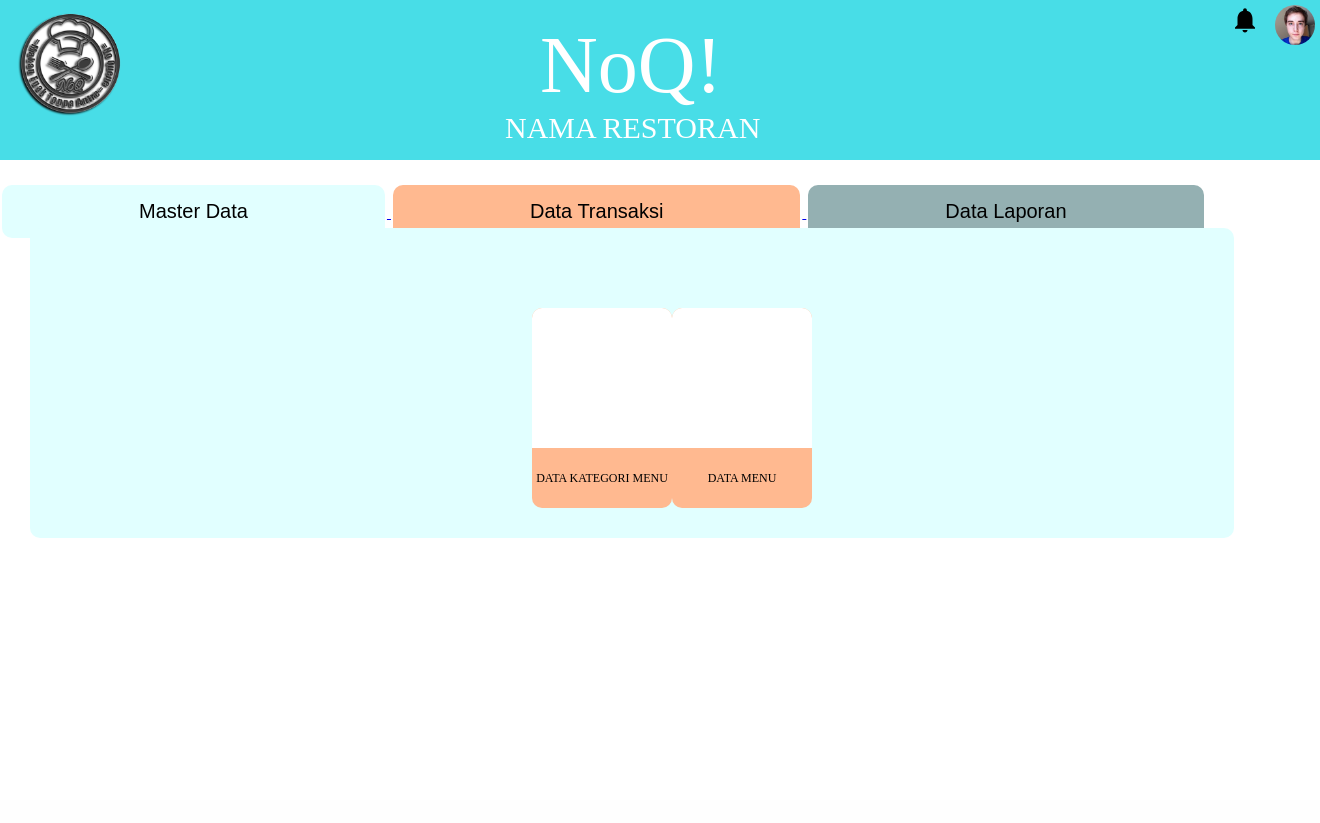
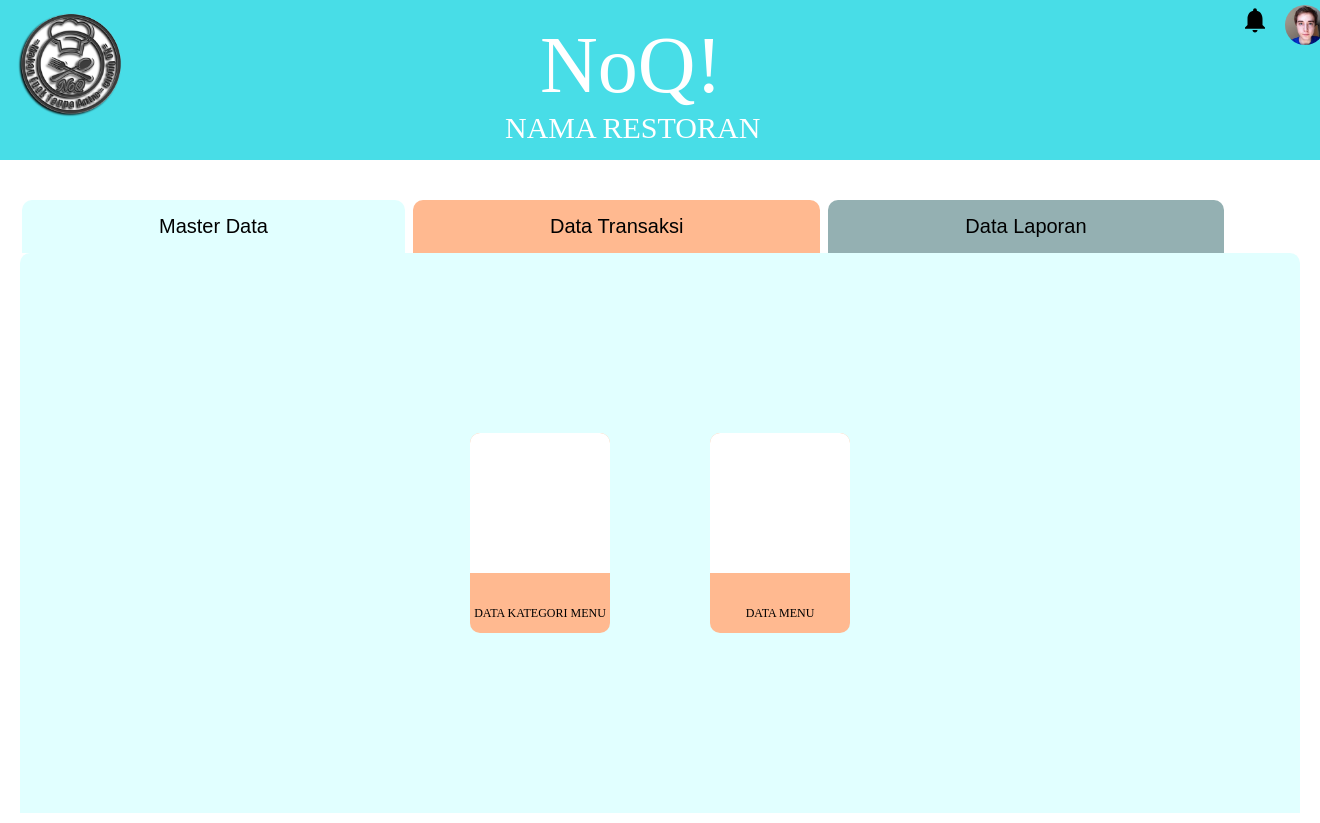
Before and after one commit to MuhJazz/noqueue, a PHP site: page /Hompage_Admin/Master_Data.html in a window 1320 px wide; the page is wider, and only the part inside the window is pictured. Before the commit the page ends 538 px from the top of that part, so only its background shows below. Run offline with PHP 8.4, Linux system fonts and the light colour scheme; some libraries are stand-ins or nearby versions.

Commit message:
update Master_Data.css

```diff
--- a/Hompage_Admin/Master_Data.css
+++ b/Hompage_Admin/Master_Data.css
@@ -1,4 +1,5 @@
-body {
+body,
+p {
   margin: 0px;
 }
 
@@ -18,10 +19,13 @@ body {
   flex-direction: column;
 }
 
+/* header */
+
 .header {
   background-color: #48dde7;
   background-size: cover;
   height: 150px;
+  width: 100%;
   padding: 5px;
 }
 
@@ -75,46 +79,63 @@ body {
   font-size: 30px;
 }
 
+/* content */
+
+.content {
+  padding: 10px 20px;
+}
+
 #master-link {
   background-color: #e1ffff;
   font-size: 20px;
   border: none;
-  border-radius: 10px;
+  border-radius: 10px 10px 0px 0px;
   padding: 15px 137px;
   display: inline-block;
-  margin: -5px 2px;
+  margin: 0px 2px;
 }
 
 #transaksi-link {
   background-color: #ffb990;
   font-size: 20px;
   border: none;
-  border-radius: 10px;
+  border-radius: 10px 10px 0px 0px;
   padding: 15px 137px;
   display: inline-block;
-  margin: -5px 2px;
+  margin: 0px 2px;
 }
 
 #laporan-link {
   background-color: #94b0b2;
   font-size: 20px;
   border: none;
-  border-radius: 10px;
+  border-radius: 10px 10px 0px 0px;
   padding: 15px 137px;
   display: inline-block;
-  margin: -5px 2px;
+  margin: 0px 2px;
 }
 
 #tab-content-container {
   background-color: #e1ffff;
-  width: 200px;
-  height: 150px;
+  height: fit-content;
   border: none;
-  border-radius: 10px;
-  padding: 80px 502px;
-  display: inline-flex;
-  margin: -5px 2px;
-  margin-left: 30px;
+  border-radius: 10px 10px 0px 0px;
+  padding: 30px 20px;
+}
+
+/* Master Data */
+
+.master-container {
+  display: flex;
+  flex-direction: row;
+  justify-content: center;
+  align-items: center;
+  width: 100%;
+  height: 500px;
+}
+
+.menu-content {
+  margin: 0px 50px;
 }
 
 .hidden {
@@ -166,18 +187,62 @@ body {
 
 .card-content1 {
   font-size: 12px;
-  margin-top: -10px;
-  margin-left: 0px;
-  margin-bottom: auto;
 }
 
 .card-content2 {
   font-size: 12px;
-  margin-top: -10px;
-  margin-left: 0px;
-  margin-bottom: auto;
 }
 
 hr {
   margin-top: 30px;
 }
+
+/* Table */
+table {
+  border-collapse: collapse;
+  width: 100%;
+  margin-top: 20px;
+}
+
+td,
+th {
+  border: 1px solid #dddddd;
+  text-align: left;
+  padding: 8px;
+}
+
+tr:nth-child(odd) {
+  background-color: #dddddd;
+}
+
+/* Data Transaksi */
+
+.button-tambah-data {
+  background-color: green;
+  border-radius: 5px;
+  color: white;
+  padding: 10px 5px;
+  margin-top: 10px;
+  margin-left: 20px;
+  height: fit-content;
+  width: fit-content;
+}
+
+a {
+  text-decoration: none;
+}
+
+.transaksi-container {
+  padding: 10px 20px;
+  background-color: white;
+  height: 500px;
+  border-radius: 10px;
+}
+
+/* Data Laporan */
+.laporan-container {
+  padding: 10px 20px;
+  background-color: white;
+  height: 500px;
+  border-radius: 10px;
+}
```
